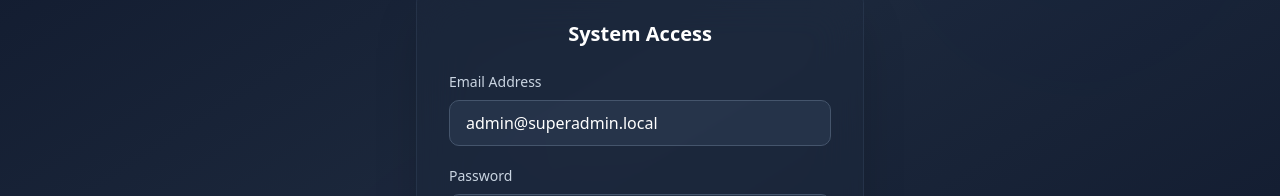
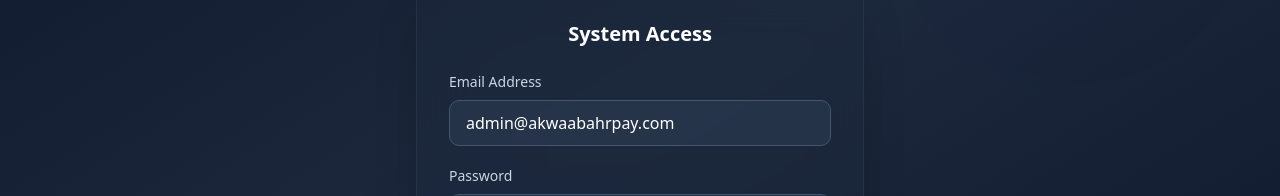
Before and after one commit to ykodiah/hr-pay-sys, a Next.js app: page /superadmin/login in a window 1280 px wide. Shown: the part 288-484 px from the top of the page. Built offline with nearby package versions, Linux system fonts and the light colour scheme.

Commit message:
feat: update superadmin login email and seed user details
Co-authored-by: ykodiah <82699306+ykodiah@users.noreply.github.com>

```diff
--- a/app/superadmin/login/page.tsx
+++ b/app/superadmin/login/page.tsx
@@ -6,7 +6,7 @@ import Link from 'next/link'
 
 export default function SuperadminLoginPage() {
   const router = useRouter()
-  const [email, setEmail] = useState('admin@superadmin.local')
+  const [email, setEmail] = useState('admin@akwaabahrpay.com')
   const [password, setPassword] = useState('')
   const [loading, setLoading] = useState(false)
   const [error, setError] = useState('')
@@ -87,7 +87,7 @@ export default function SuperadminLoginPage() {
                 type="email"
                 value={email}
                 onChange={(e) => setEmail(e.target.value)}
-                placeholder="admin@superadmin.local"
+                placeholder="admin@akwaabahrpay.com"
                 className="w-full px-4 py-2.5 bg-slate-700/50 border border-slate-600 rounded-lg text-white placeholder-slate-500 focus:outline-none focus:border-blue-500 focus:ring-1 focus:ring-blue-500/30 transition"
                 required
               />
```
Also changed, not shown: 1 other file (tests, documents, lock files or other folders).
